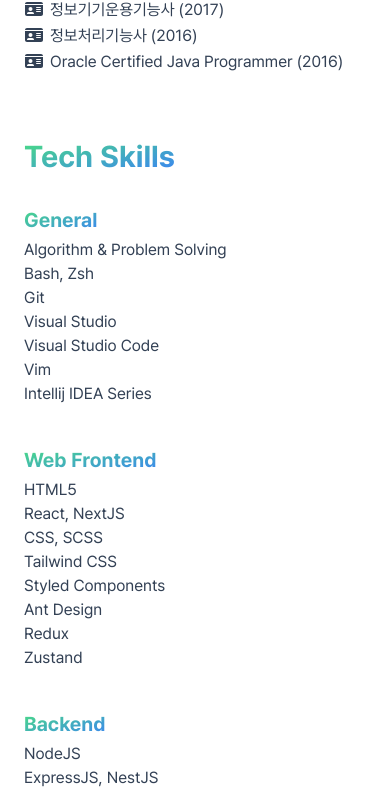
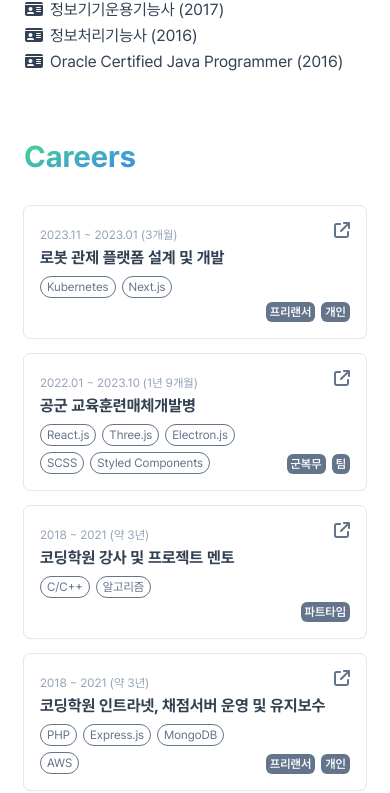
Before and after one commit to wjdtmddnr24/Curriculum-Vitae, a Next.js app: page / in a window 390 px wide. Shown: the part 1099-1892 px from the top of the page. Built offline with nearby package versions, Linux system fonts and the light colour scheme.

Commit message:
feat: add Careers Section

```diff
--- a/src/app/page.tsx
+++ b/src/app/page.tsx
@@ -6,6 +6,8 @@ import { Profile } from "@/components/sections/profile/Profile";
 import { Projects } from "@/components/sections/projects/Projects";
 import { TechSkills } from "@/components/sections/tech-skills/TechSkills";
 import { ToggleDarkmodeButton } from "@/components/toggle-darkmode-button/ToggleDarkmodeButton";
+
+import { Careers } from "../components/sections/careers/Careers";
 
 export const metadata = {
   title: "Curriculum Vitae",
@@ -22,6 +24,11 @@ const sections: SectionInfo[] = [
     title: "Profile",
     Component: <Profile />,
     hash: "",
+  },
+  {
+    title: "Careers",
+    Component: <Careers />,
+    hash: "#Careers",
   },
   {
     title: "Tech Skills",
--- /dev/null
+++ b/src/components/career-card/CareerCard.tsx
@@ -0,0 +1,47 @@
+import { faArrowUpRightFromSquare } from "@fortawesome/free-solid-svg-icons";
+import { FontAwesomeIcon } from "@fortawesome/react-fontawesome";
+import { ReactNode } from "react";
+
+interface CareerCardProps {
+  time: ReactNode;
+  title: ReactNode;
+  techs: ReactNode[];
+  tags: ReactNode[];
+}
+
+const CareerCard = ({ time, title, techs, tags }: CareerCardProps) => {
+  return (
+    <div className="p-4 bg-white hover:bg-slate-50 dark:bg-slate-800 dark:hover:bg-slate-700 outline outline-1 outline-slate-200 dark:outline-slate-600 rounded-md shadow-sm relative group cursor-pointer">
+      <FontAwesomeIcon
+        className="absolute top-4 right-4 text-slate-500 dark:text-slate-300 dark:group-hover:text-slate-200 group-hover:text-slate-600"
+        icon={faArrowUpRightFromSquare}
+      />
+      <span className="text-xs text-slate-400 dark:text-slate-400">{time}</span>
+      <h3 className="text-base font-bold mb-1.5">{title}</h3>
+      <div className="flex gap-4">
+        <div className="min-h-[2.875rem] flex flex-wrap gap-1.5 items-start">
+          {techs.map((tech, index) => (
+            <span
+              key={index}
+              className="text-xs text-slate-500 dark:text-slate-400 w-max h-max px-1.5 py-0.5 border border-slate-500 dark:border-slate-400 rounded-full"
+            >
+              {tech}
+            </span>
+          ))}
+        </div>
+        <div className="flex gap-1.5 items-end shrink-0 ml-auto">
+          {tags.map((tag, index) => (
+            <span
+              key={index}
+              className="text-xs text-slate-50 dark:text-slate-300 font-semibold px-1 py-0.5 bg-slate-500 dark:bg-slate-600 rounded-md"
+            >
+              {tag}
+            </span>
+          ))}
+        </div>
+      </div>
+    </div>
+  );
+};
+
+export default CareerCard;
--- /dev/null
+++ b/src/components/sections/careers/Careers.tsx
@@ -0,0 +1,46 @@
+import GradientTypography from "@components/gradient-typography/GradientTypography";
+import SectionCard from "@components/section-card/SectionCard";
+
+import CareerCard from "../../career-card/CareerCard";
+
+export function Careers() {
+  return (
+    <SectionCard className="px-6 py-8 lg:p-10">
+      <GradientTypography as="h1" className="w-max text-3xl font-bold mb-8">
+        Careers
+      </GradientTypography>
+      <div className="grid md:grid-cols-2 gap-4">
+        <CareerCard
+          time="2023.11 ~ 2023.01 (3개월)"
+          title="로봇 관제 플랫폼 설계 및 개발"
+          techs={["Kubernetes", "Next.js"]}
+          tags={["프리랜서", "개인"]}
+        />
+        <CareerCard
+          time="2022.01 ~ 2023.10 (1년 9개월)"
+          title="공군 교육훈련매체개발병"
+          techs={["React.js", "Three.js", "Electron.js", "SCSS", "Styled Components"]}
+          tags={["군복무", "팀"]}
+        />
+        <CareerCard
+          time="2018 ~ 2021 (약 3년)"
+          title="코딩학원 강사 및 프로젝트 멘토"
+          techs={["C/C++", "알고리즘"]}
+          tags={["파트타임"]}
+        />
+        <CareerCard
+          time="2018 ~ 2021 (약 3년)"
+          title="코딩학원 인트라넷, 채점서버 운영 및 유지보수"
+          techs={["PHP", "Express.js", "MongoDB", "AWS"]}
+          tags={["프리랜서", "개인"]}
+        />
+        <CareerCard
+          time="2018.02 ~ 2019.10 (1년 9개월)"
+          title="이비온(evon) 안드로이드 개발자"
+          techs={["Android", "Java"]}
+          tags={["정규직", "팀"]}
+        />
+      </div>
+    </SectionCard>
+  );
+}
```
Also changed, not shown: 1 other file (tests, documents, lock files or other folders).
